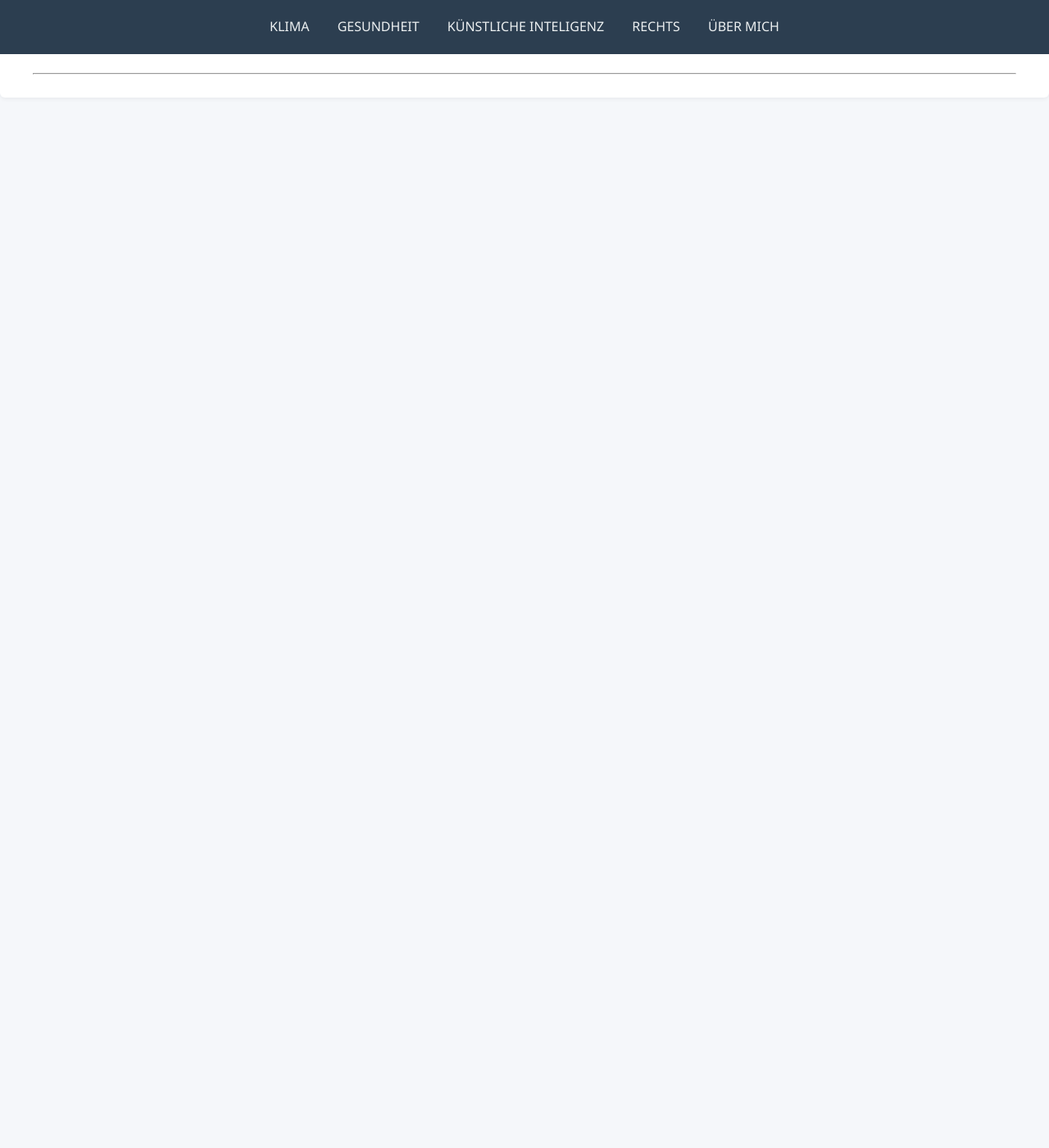
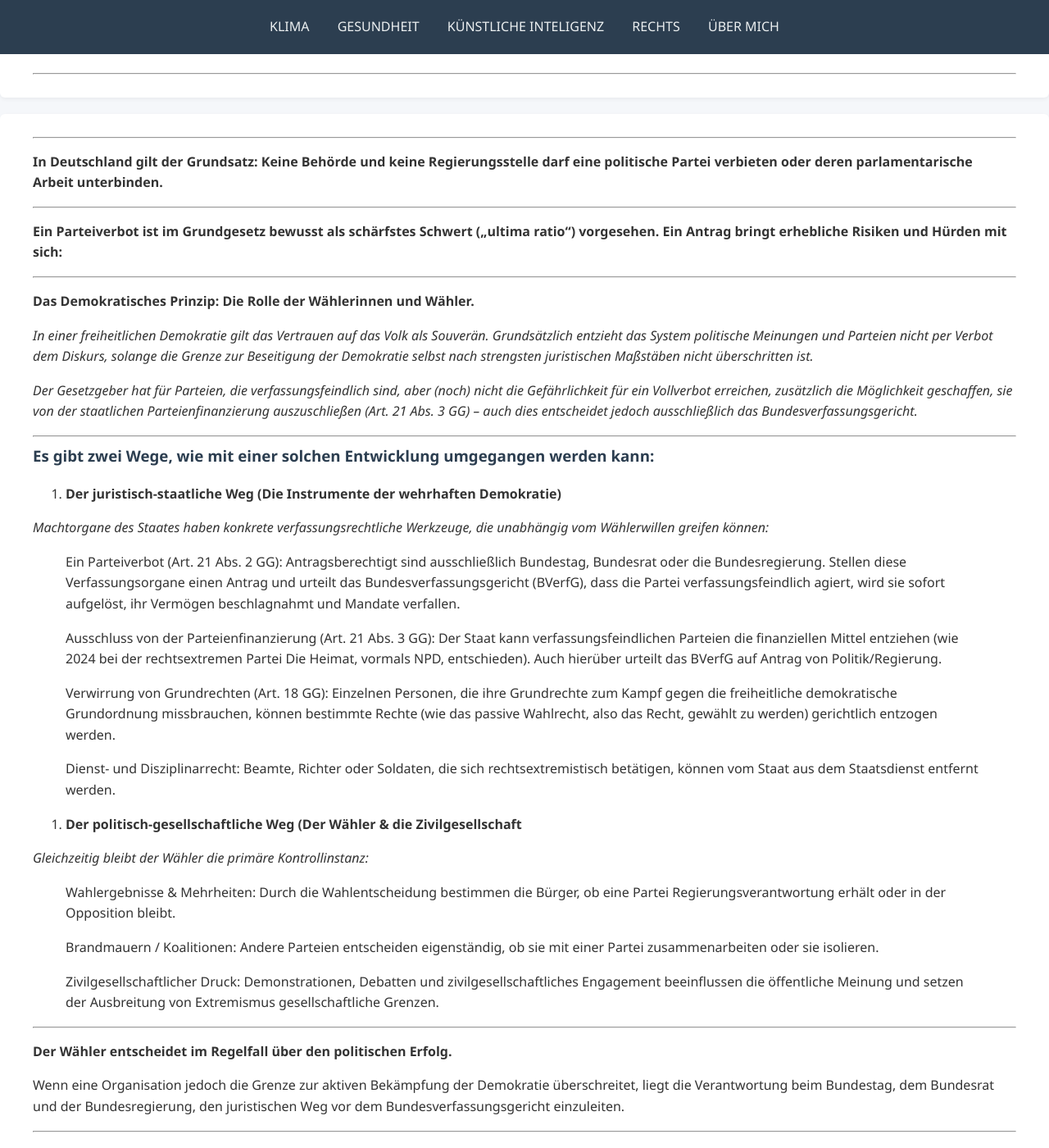
Before and after one commit to TheGermanTruth/TheGermanTruth, a Jekyll site: the page built from rechts.md, in a window 1280 px wide and 1400 px high, scrolled down 2152 px. Shown: the whole window at 82% size. Built offline with Jekyll 4.4.1, drawn with Linux system fonts in a browser that asks for light colours; before the commit the page ends 2291 px from its top, so only the background shows below that.

Commit message:
Update rechts.md

```diff
--- a/rechts.md
+++ b/rechts.md
@@ -88,3 +88,70 @@ title: "Rechts"
 ---
 
 </div>
+
+<div class="section one-column" markdown="1">
+
+---
+**In Deutschland gilt der Grundsatz: Keine Behörde und keine Regierungsstelle darf eine politische Partei verbieten oder deren parlamentarische Arbeit unterbinden.**
+
+---
+
+**Ein Parteiverbot ist im Grundgesetz bewusst als schärfstes Schwert („ultima ratio“) vorgesehen. Ein Antrag bringt erhebliche Risiken und Hürden mit sich:**
+
+---
+
+**Das Demokratisches Prinzip: Die Rolle der Wählerinnen und Wähler.**
+
+*In einer freiheitlichen Demokratie gilt das Vertrauen auf das Volk als Souverän. Grundsätzlich entzieht das System politische Meinungen und Parteien nicht per
+Verbot dem Diskurs, solange die Grenze zur Beseitigung der Demokratie selbst nach strengsten juristischen Maßstäben nicht überschritten ist.*
+
+*Der Gesetzgeber hat für Parteien, die verfassungsfeindlich sind, aber (noch) nicht die Gefährlichkeit für ein Vollverbot erreichen, zusätzlich die Möglichkeit
+geschaffen, sie von der staatlichen Parteienfinanzierung auszuschließen (Art. 21 Abs. 3 GG) – auch dies entscheidet jedoch ausschließlich das
+Bundesverfassungsgericht.*
+
+---
+
+### Es gibt zwei Wege, wie mit einer solchen Entwicklung umgegangen werden kann:
+
+1. **Der juristisch-staatliche Weg (Die Instrumente der wehrhaften Demokratie)**
+
+*Machtorgane des Staates haben konkrete verfassungsrechtliche Werkzeuge, die unabhängig vom Wählerwillen greifen können:*
+
+>Ein Parteiverbot (Art. 21 Abs. 2 GG):
+>Antragsberechtigt sind ausschließlich Bundestag, Bundesrat oder die Bundesregierung. Stellen diese Verfassungsorgane einen Antrag und urteilt das
+>Bundesverfassungsgericht (BVerfG), dass die Partei verfassungsfeindlich agiert, wird sie sofort aufgelöst, ihr Vermögen beschlagnahmt und Mandate verfallen.
+>
+>Ausschluss von der Parteienfinanzierung (Art. 21 Abs. 3 GG):
+>Der Staat kann verfassungsfeindlichen Parteien die finanziellen Mittel entziehen (wie 2024 bei der rechtsextremen Partei Die Heimat, vormals NPD, entschieden).
+>Auch hierüber urteilt das BVerfG auf Antrag von Politik/Regierung.
+>
+>Verwirrung von Grundrechten (Art. 18 GG):
+>Einzelnen Personen, die ihre Grundrechte zum Kampf gegen die freiheitliche demokratische Grundordnung missbrauchen, können bestimmte Rechte (wie das passive
+>Wahlrecht, also das Recht, gewählt zu werden) gerichtlich entzogen werden.
+>
+>Dienst- und Disziplinarrecht:
+>Beamte, Richter oder Soldaten, die sich rechtsextremistisch betätigen, können vom Staat aus dem Staatsdienst entfernt werden.
+
+
+
+2. **Der politisch-gesellschaftliche Weg (Der Wähler & die Zivilgesellschaft**
+
+*Gleichzeitig bleibt der Wähler die primäre Kontrollinstanz:*
+
+>Wahlergebnisse & Mehrheiten: Durch die Wahlentscheidung bestimmen die Bürger, ob eine Partei Regierungsverantwortung erhält oder in der Opposition bleibt.
+>
+>Brandmauern / Koalitionen: Andere Parteien entscheiden eigenständig, ob sie mit einer Partei zusammenarbeiten oder sie isolieren.
+>
+>Zivilgesellschaftlicher Druck: Demonstrationen, Debatten und zivilgesellschaftliches Engagement beeinflussen die öffentliche Meinung und setzen der Ausbreitung
+>von Extremismus gesellschaftliche Grenzen.
+
+---
+
+**Der Wähler entscheidet im Regelfall über den politischen Erfolg.**
+
+Wenn eine Organisation jedoch die Grenze zur aktiven Bekämpfung der Demokratie überschreitet, liegt die Verantwortung beim Bundestag, dem Bundesrat und der
+Bundesregierung, den juristischen Weg vor dem Bundesverfassungsgericht einzuleiten.
+
+---
+
+</div>
```
